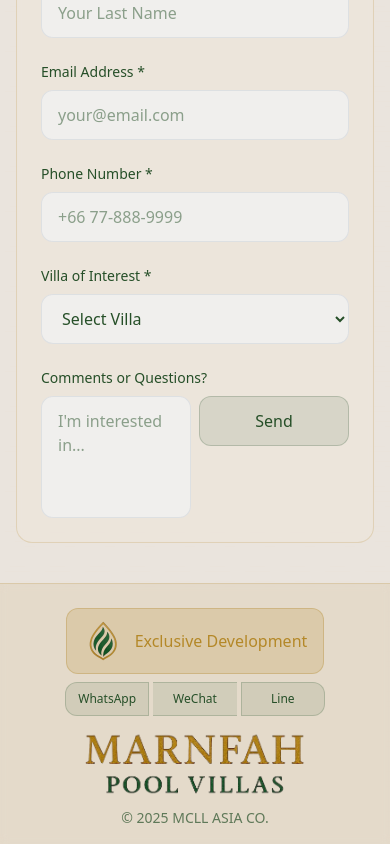
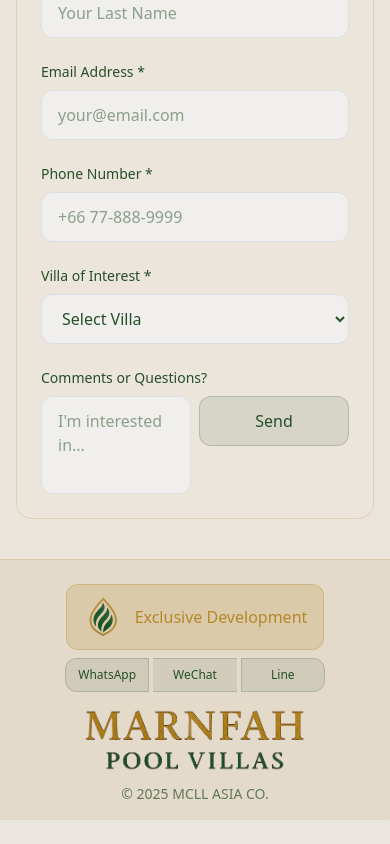
Before and after one commit to Marnfah-Pool-Villas/truffle-clone-v398, a Next.js app in the folder truffle-clone/: page / in a window 390 px wide. Shown: the part 3523-4367 px from the top of the page. After the commit the page ends 4343 px from the top, so only its background shows below. Built offline with nearby package versions, Linux system fonts and the light colour scheme; a web font is replaced by a local one.

Commit message:
Reduce mobile textarea height to remove extra space
cgen-b64bf6b52014413b810c81fbbf24dea6

```diff
--- a/truffle-clone/src/components/ContactForm.tsx
+++ b/truffle-clone/src/components/ContactForm.tsx
@@ -149,10 +149,10 @@ export default function ContactForm() {
               <textarea
                 id="message"
                 name="message"
-                rows={4}
+                rows={3}
                 value={formData.message}
                 onChange={handleInputChange}
-                className="flex-1 px-4 py-3 rounded-xl bg-gray-100/70 border border-gray-300/60 text-[#264f28] placeholder-[#264f28]/50 focus:outline-none focus:ring-2 focus:ring-gray-400/40 focus:border-gray-400/40 hover:bg-gray-100/90 transition-all duration-300 resize-none min-h-[120px] md:min-h-[160px]"
+                className="flex-1 h-full md:h-auto px-4 py-3 rounded-xl bg-gray-100/70 border border-gray-300/60 text-[#264f28] placeholder-[#264f28]/50 focus:outline-none focus:ring-2 focus:ring-gray-400/40 focus:border-gray-400/40 hover:bg-gray-100/90 transition-all duration-300 resize-none min-h-[56px] md:min-h-[160px]"
                 placeholder={t.contact.form.placeholders.message}
               />
               <button
```
